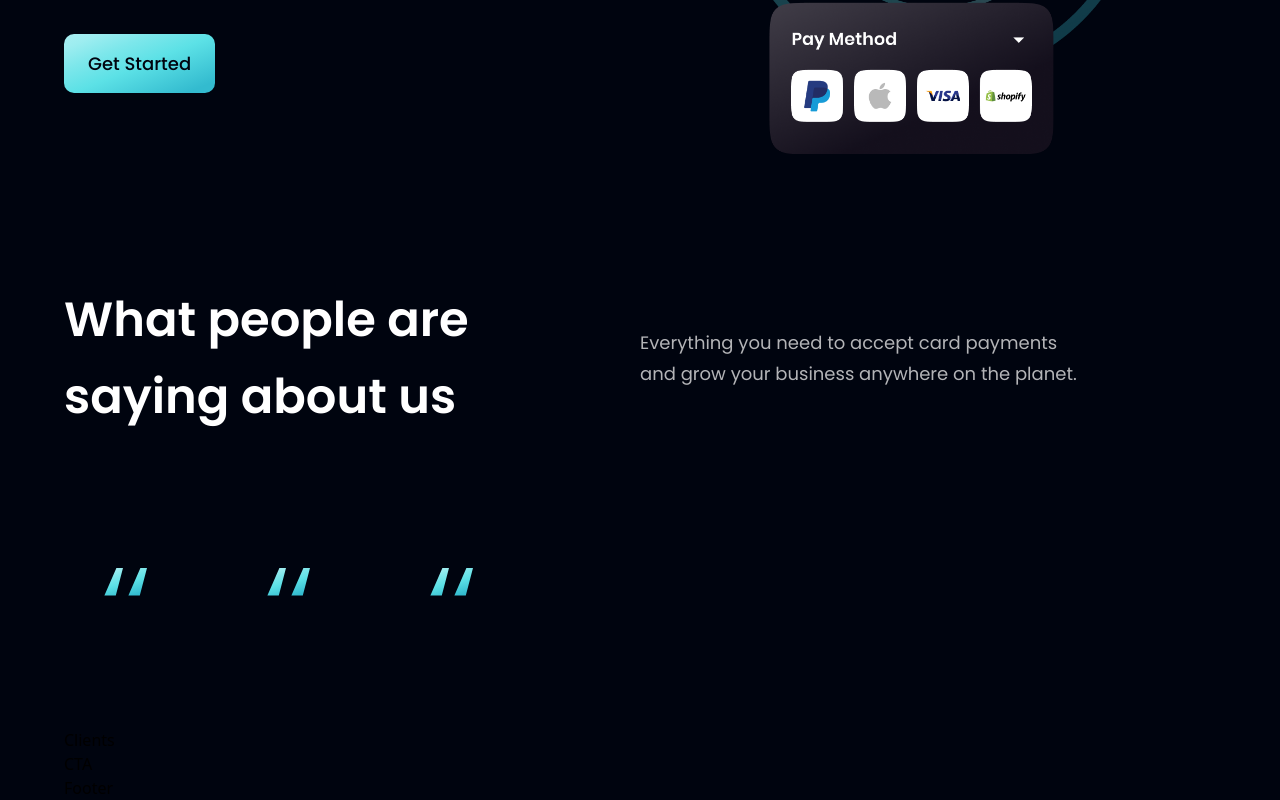
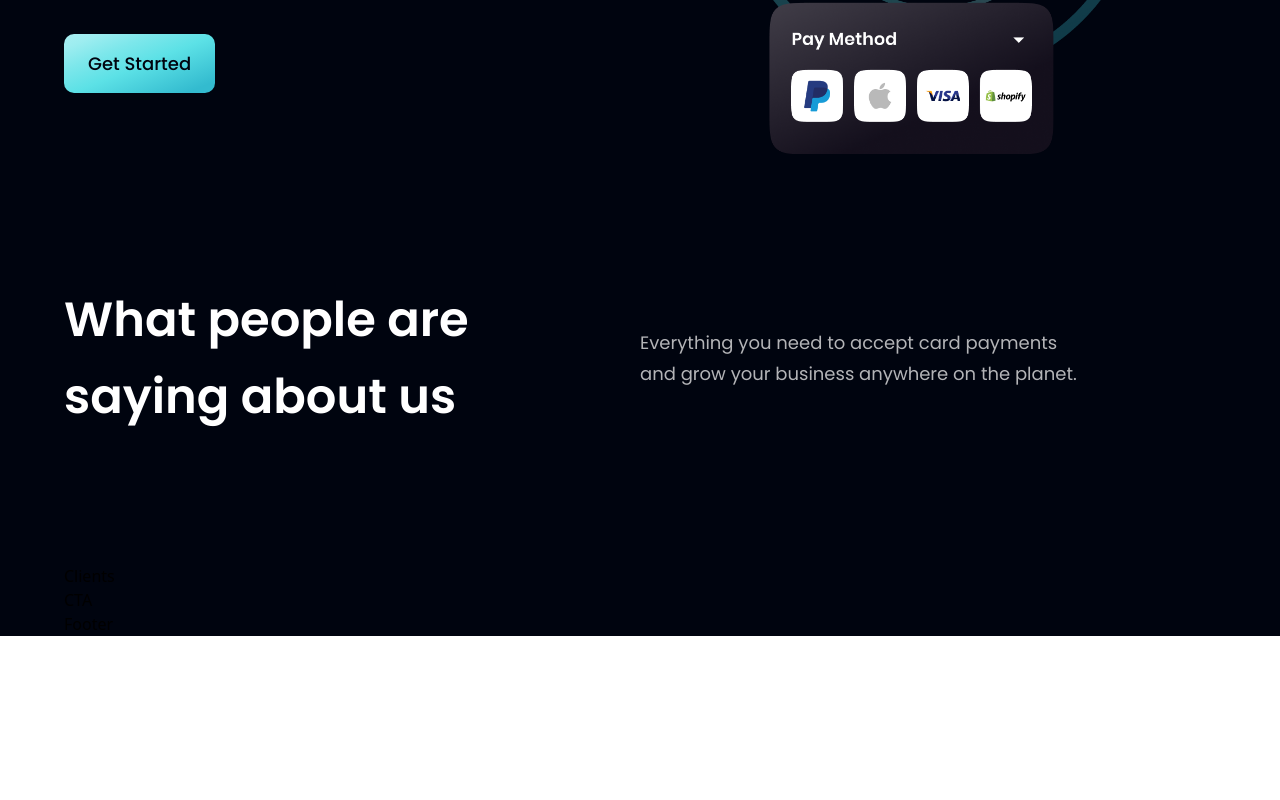
Before and after one commit to Oluwafikunayomi-code/modern-bank-app, a React (Vite) app: page / in a window 1280 px wide. Shown: the part 2538-3338 px from the top of the page. After the commit the page ends 3174 px from the top, so only its background shows below. Built offline with nearby package versions, Linux system fonts and the light colour scheme.

Commit message:
FeedbackCard

```diff
--- a/src/components/Testimonials.jsx
+++ b/src/components/Testimonials.jsx
@@ -19,14 +19,6 @@ const Testimonials = () => (
         </div>
       </div>
 
-      <div className="flex flex-wrap
-      sm:justify-start justify-center w-full
-      feedback-container relative z-[1]">
-        {feedback.map((card) => (
-          <FeedbackCard key={card.id} {...card} />
-        ))}
-      </div>
-
     </section>
 )
 
```
